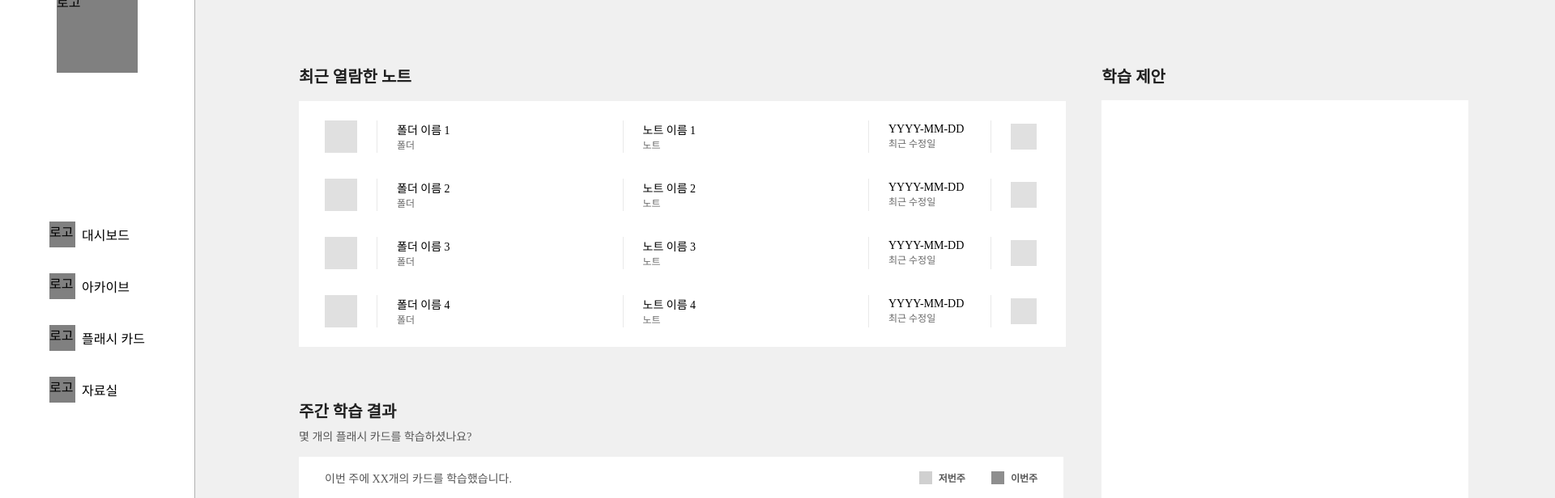
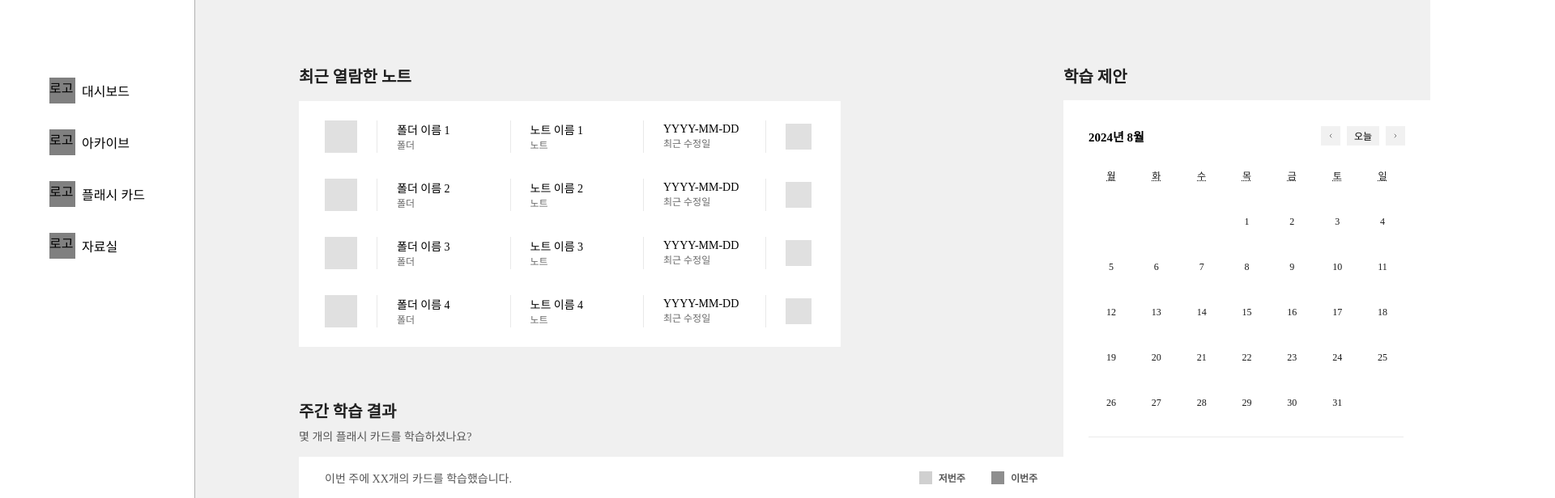
Before and after one commit to UMC-CARDIFY/Client-V1, a React (Vite) app: page /dashboard in a window 1280 px wide. Shown: the part 120-736 px from the top of the page at 81% size, 1920 px wide, since content can reach past the window. Built offline with nearby package versions, Linux system fonts and the light colour scheme.

Commit message:
chore: react-pagination 재설치

```diff
--- a/package.json
+++ b/package.json
@@ -18,6 +18,7 @@
     "react-dom": "^18.3.1",
     "react-icons": "^5.2.1",
     "react-paginate": "^8.2.0",
+    "react-pagination": "^1.0.0",
     "react-responsive": "^10.0.0",
     "react-router-dom": "^6.24.1",
     "styled-components": "^6.1.11",
--- a/src/pages/Dashboard/components/RecentNote/RecentNoteItem.jsx
+++ b/src/pages/Dashboard/components/RecentNote/RecentNoteItem.jsx
@@ -25,6 +25,14 @@ const NoteInfoContainer = styled.div`
   display: flex;
   flex-direction: column;
   width: 15.90625rem;
+
+  @media (max-width: 1440px) {
+    width: 7.21875rem;
+  }
+
+  @media (max-width: 1024px) {
+    width: 6.3125rem;
+  }
 `;
 
 const DateInfoContainer = styled.div`
--- a/src/pages/Dashboard/components/RecentNote/RecentNotes.jsx
+++ b/src/pages/Dashboard/components/RecentNote/RecentNotes.jsx
@@ -1,5 +1,6 @@
 import styled from 'styled-components';
 import RecentNoteItem from './RecentNoteItem';
+import { useMediaQuery } from 'react-responsive';
 
 const Title = styled.h2`
   color: var(--Black, #1F1F1F);
@@ -14,7 +15,7 @@ const Title = styled.h2`
 
 const RecentNotesContainer = styled.div`
   display: flex;
-  width: 56.2rem; /* 피그마대로 하면 안 맞음 이유를 모르겠어요*/
+  width: 56.2rem; /* 피그마대로 하면 안 맞음 이유를 모르겠어요 */
   min-width: 32.8125rem;
   height: auto;
   padding: 0.5rem 1.5rem;
@@ -22,9 +23,21 @@ const RecentNotesContainer = styled.div`
   align-items: flex-start;
   background-color: #ffffff;
   margin-left: 8rem;
+
+  @media (max-width: 1440px) {
+    width: 38.825rem; /* 피그마랑 동일하게 하기 위해서 피그마 사이즈보다 - 0.2475 rem 함 */
+    min-width: 32.8125rem;
+  }
+
+  @media (max-width: 1024px) {
+    width: 37.0125rem; /* 피그마랑 동일하게 하기 위해서 피그마 사이즈보다 - 0.2475 rem 함 */
+    min-width: 32.8125rem;
+  }
 `;
 
 const RecentNotes = () => {
+  const isTablet = useMediaQuery({ maxWidth: 1024 });
+
   return (
     <>
       <Title>최근 열람한 노트</Title>
@@ -32,7 +45,9 @@ const RecentNotes = () => {
         <RecentNoteItem folderName="폴더 이름 1" noteName="노트 이름 1" lastModified="YYYY-MM-DD" />
         <RecentNoteItem folderName="폴더 이름 2" noteName="노트 이름 2" lastModified="YYYY-MM-DD" />
         <RecentNoteItem folderName="폴더 이름 3" noteName="노트 이름 3" lastModified="YYYY-MM-DD" />
-        <RecentNoteItem folderName="폴더 이름 4" noteName="노트 이름 4" lastModified="YYYY-MM-DD" />
+        {!isTablet && (
+          <RecentNoteItem folderName="폴더 이름 4" noteName="노트 이름 4" lastModified="YYYY-MM-DD" />
+        )}
       </RecentNotesContainer>
     </>
   );
--- a/src/pages/Dashboard/components/StudySuggestion/StudyCalendar.jsx
+++ b/src/pages/Dashboard/components/StudySuggestion/StudyCalendar.jsx
@@ -1,137 +1,293 @@
 import { useState } from 'react';
-import {
-  format,
-  addMonths,
-  subMonths,
-  startOfWeek,
-  endOfWeek,
-  startOfMonth,
-  endOfMonth,
-  addDays,
-  isSameDay
-} from 'date-fns';
+import Calendar from 'react-calendar';
+import 'react-calendar/dist/Calendar.css';
 import styled from 'styled-components';
+import StudyCard from './StudyCard';
+const Container = styled.div`
+  flex-shrink: 0;
+  background: #fff;
+  padding-left: 1.94rem;
+  padding-right: 1.94rem;
+  padding-top: 2rem;
+`;
 
 const CalendarHeader = styled.div`
   display: flex;
+  align-items: center;
   justify-content: space-between;
-  padding: 1rem;
+  margin-bottom: 1rem;
 `;
 
-const Button = styled.button`
-  background: #007bff;
-  color: white;
-  border: none;
-  padding: 0.5rem 1rem;
-  cursor: pointer;
+const CalendarTitle = styled.div`
+  color: #000;
+  font-family: Pretendard;
+  font-size: 0.9375rem;
+  font-weight: 600;
+  margin-right: auto;
 `;
 
-const DaysOfWeek = styled.div`
+const NavigationContainer = styled.div`
   display: flex;
-  justify-content: space-between;
-  padding: 0.5rem;
+  align-items: center;
+  gap: 0.5rem;
 `;
 
-const Day = styled.div`
-  width: 2rem;
-  text-align: center;
-`;
-
-const CalendarGrid = styled.div`
-  display: grid;
-  grid-template-columns: repeat(7, 1fr);
-`;
-
-const CalendarCell = styled.div`
-  padding: 1rem;
-  text-align: center;
-  background: ${(props) => (props.isToday ? '#007bff' : 'transparent')};
-  color: ${(props) => (props.isToday ? 'white' : 'black')};
+const NavigationButton = styled.button`
+  width: 1.5rem;
+  height: 1.5rem;
+  flex-shrink: 0;
+  background: #F1F1F1;
+  border: none;
+  display: flex;
+  align-items: center;
+  justify-content: center;
   cursor: pointer;
 
-  &:hover {
-    background: #e6e6e6;
+  svg {
+    width: 24px;
+    height: 24px;
+  }
+
+  rect {
+    fill: #F1F1F1;
+  }
+
+  path {
+    stroke: black;
+    strokeLinecap: round;
+    strokeLinejoin: round;
   }
 `;
 
+const TodayButton = styled.button`
+  display: flex;
+  width: var(--line-height-xl, 2.5rem);
+  height: 1.5rem;
+  padding: var(--UI-Component-xxxxxS, 0.25rem) 0.5rem;
+  justify-content: center;
+  align-items: center;
+  gap: 0.5rem;
+  flex-shrink: 0;
+  background: #F1F1F1;
+  border: none;
+  cursor: pointer;
+  color: #000;
+  text-align: center;
+  font-family: Pretendard;
+  font-size: 0.75rem;
+  font-weight: 500;
+  line-height: normal;
+`;
+
+const StyledCalendar = styled(Calendar)`
+  width: 100%;
+  border: none;
+  .react-calendar__navigation {
+    display: none;
+  }
+  .react-calendar__month-view__weekdays {
+    display: flex;
+    justify-content: space-between;
+  }
+  .react-calendar__month-view__weekdays__weekday {
+    display: flex;
+    justify-content: center;
+    align-items: center;
+    width: 2.75rem;
+    height: 2.75rem;
+    color: var(--Grays-Black, #1A1A1A);
+    font-family: Pretendard;
+    font-size: 0.75rem;
+    font-weight: 500;
+    text-align: center;
+  }
+  .react-calendar__month-view__days__day {
+    display: flex;
+    flex-direction: column;
+    justify-content: space-between;
+    align-items: center;
+    width: 2.75rem;
+    height: 2.75rem;
+    color: var(--Grays-Black, #1A1A1A);
+    font-family: Pretendard;
+    font-size: 0.75rem;
+    font-weight: 400;
+    margin-top: 0.75rem;
+  }
+  .react-calendar__tile {
+    display: flex;
+    align-items: center;
+    justify-content: center;
+    background: none;
+    &:hover {
+      background: none;
+    }
+    &:focus {
+      background: none;
+    }
+  }
+  .react-calendar__tile--now {
+    background: none;
+  }
+  .react-calendar__tile--hasCards {
+    background: var(--Grays-Gray2, #B1B1B1);
+    color: black;
+    &:hover {
+      background: var(--Grays-Gray2, #B1B1B1);
+    }
+  }
+  .react-calendar__tile--hasCards.react-calendar__tile--active {
+    background: var(--Grays-Gray2, #B1B1B1);
+    color: white;
+  }
+  .react-calendar__month-view__days__day--neighboringMonth {
+    visibility: hidden;
+  }
+`;
+
+const Divider = styled.div`
+  width: 24.3125rem;
+  height: 0.0625rem;
+  flex-shrink: 0;
+  background: #EBEBEB;
+  margin-top: 1.25rem;
+  margin-bottom: 0.5rem;
+`;
+
+const CardsContainer = styled.div`
+  max-height: 21rem;
+  overflow-y: auto;
+`;
+
+const formatShortWeekday = (locale, date) => {
+  const weekdays = ['일', '월', '화', '수', '목', '금', '토'];
+  return weekdays[date.getDay()];
+};
+
+const formatDay = (locale, date) => {
+  return date.getDate().toString();
+};
+
 const StudyCalendar = () => {
-  const [currentMonth, setCurrentMonth] = useState(new Date());
-  const [selectedDate, setSelectedDate] = useState(new Date());
+  const [date, setDate] = useState(new Date());
+  const [viewDate, setViewDate] = useState(new Date());
+  const [cards, setCards] = useState([]);
 
-  const renderHeader = () => {
-    return (
-      <CalendarHeader>
-        <Button onClick={() => setCurrentMonth(subMonths(currentMonth, 1))}>
-          이전
-        </Button>
-        <div>{format(currentMonth, 'yyyy년 MM월')}</div>
-        <Button onClick={() => setCurrentMonth(addMonths(currentMonth, 1))}>
-          다음
-        </Button>
-      </CalendarHeader>
-    );
+  const studyCards = {
+    '2024-07-03': [{ name: '노트 1', timeLeft: '3시간 20분 후' }],
+    '2024-07-11': [{ name: '노트 2', timeLeft: '5일 2시간 후' }],
+    '2024-07-13': [
+      { name: '노트 3', timeLeft: '10분 후' },
+      { name: '노트 4', timeLeft: '2시간 10분 후' },
+      { name: '노트 4', timeLeft: '3시간 10분 후' },
+      { name: '노트 4', timeLeft: '1시간 10분 후' },
+      { name: '노트 4', timeLeft: '5시간 10분 후' }
+    ]
   };
 
-  const renderDaysOfWeek = () => {
-    const days = [];
-    const startDate = startOfWeek(new Date());
+  const handlePrevMonth = () => {
+    setViewDate(new Date(viewDate.getFullYear(), viewDate.getMonth() - 1, 1));
+  };
 
-    for (let i = 0; i < 7; i++) {
-      days.push(
-        <Day key={i}>{format(addDays(startDate, i), 'EEE')}</Day>
-      );
+  const handleNextMonth = () => {
+    setViewDate(new Date(viewDate.getFullYear(), viewDate.getMonth() + 1, 1));
+  };
+
+  const handleToday = () => {
+    const today = new Date();
+    setViewDate(new Date(today.getFullYear(), today.getMonth(), 1));
+    setDate(today);
+    setCards([]);
+  };
+
+  const handleClickDay = (value) => {
+    setDate(value);
+    const formattedDate = formatDate(value);
+    const sortedCards = (studyCards[formattedDate] || []).sort((a, b) => {
+      const timeA = parseTimeLeft(a.timeLeft);
+      const timeB = parseTimeLeft(b.timeLeft);
+      return timeA - timeB;
+    });
+    setCards(sortedCards);
+  };
+
+  const formatDate = (date) => {
+    const d = new Date(date);
+    const month = `${d.getMonth() + 1}`.padStart(2, '0');
+    const day = `${d.getDate()}`.padStart(2, '0');
+    return `${d.getFullYear()}-${month}-${day}`;
+  };
+
+  const parseTimeLeft = (timeLeft) => {
+    const timeParts = timeLeft.match(/(\d+)(?=[년달일시간분])/g) || [];
+    let totalMinutes = 0;
+
+    if (timeParts.length === 4) {
+      totalMinutes += parseInt(timeParts[0]) * 525600; // 년
+      totalMinutes += parseInt(timeParts[1]) * 43800;  // 달
+      totalMinutes += parseInt(timeParts[2]) * 1440;   // 일
+      totalMinutes += parseInt(timeParts[3]);          // 시간
+    } else if (timeParts.length === 3) {
+      totalMinutes += parseInt(timeParts[0]) * 43800;  // 달
+      totalMinutes += parseInt(timeParts[1]) * 1440;   // 일
+      totalMinutes += parseInt(timeParts[2]);          // 시간
+    } else if (timeParts.length === 2) {
+      totalMinutes += parseInt(timeParts[0]) * 1440;   // 일
+      totalMinutes += parseInt(timeParts[1]);          // 시간
+    } else if (timeParts.length === 1) {
+      totalMinutes += parseInt(timeParts[0]);          // 분
     }
 
-    return <DaysOfWeek>{days}</DaysOfWeek>;
-  };
-
-  const renderCells = () => {
-    const monthStart = startOfMonth(currentMonth);
-    const monthEnd = endOfMonth(monthStart);
-    const startDate = startOfWeek(monthStart);
-    const endDate = endOfWeek(monthEnd);
-
-    const rows = [];
-    let days = [];
-    let day = startDate;
-    let formattedDate = '';
-
-    while (day <= endDate) {
-      for (let i = 0; i < 7; i++) {
-        formattedDate = format(day, 'd');
-
-        days.push(
-          <CalendarCell
-            key={day}
-            isToday={isSameDay(day, new Date())}
-            onClick={() => setSelectedDate(day)}
-          >
-            <span>{formattedDate}</span>
-          </CalendarCell>
-        );
-
-        day = addDays(day, 1);
-      }
-
-      rows.push(
-        <div key={day}>{days}</div>
-      );
-
-      days = [];
-    }
-
-    return <CalendarGrid>{rows}</CalendarGrid>;
+    return totalMinutes;
   };
 
   return (
-    <div>
-      {renderHeader()}
-      {renderDaysOfWeek()}
-      {renderCells()}
-      <div>
-        <h2>선택된 날짜: {format(selectedDate, 'yyyy년 MM월 dd일')}</h2>
-      </div>
-    </div>
+    <Container>
+      <CalendarHeader>
+        <CalendarTitle>{`${viewDate.getFullYear()}년 ${viewDate.getMonth() + 1}월`}</CalendarTitle>
+        <NavigationContainer>
+          <NavigationButton onClick={handlePrevMonth}>
+            <svg xmlns="http://www.w3.org/2000/svg" width="24" height="24" viewBox="0 0 24 24" fill="none">
+              <rect width="24" height="24" fill="#F1F1F1"/>
+              <path d="M14 8L10 12L14 16" stroke="black" strokeLinecap="round" strokeLinejoin="round"/>
+            </svg>
+          </NavigationButton>
+          <TodayButton onClick={handleToday}>오늘</TodayButton>
+          <NavigationButton onClick={handleNextMonth}>
+            <svg xmlns="http://www.w3.org/2000/svg" width="24" height="24" viewBox="0 0 24 24" fill="none">
+              <rect width="24" height="24" fill="#F1F1F1"/>
+              <path d="M10 8L14 12L10 16" stroke="black" strokeLinecap="round" strokeLinejoin="round"/>
+            </svg>
+          </NavigationButton>
+        </NavigationContainer>
+      </CalendarHeader>
+      <StyledCalendar
+        onChange={setDate}
+        value={date}
+        activeStartDate={viewDate}
+        onActiveStartDateChange={({ activeStartDate }) => setViewDate(activeStartDate)}
+        onClickDay={handleClickDay}
+        tileContent={({ date }) => {
+          const formattedDate = formatDate(date);
+          return studyCards[formattedDate] ? (
+            <div className="highlight" />
+          ) : null;
+        }}
+        tileClassName={({ date }) => {
+          const formattedDate = formatDate(date);
+          return studyCards[formattedDate] ? 'react-calendar__tile--hasCards' : '';
+        }}
+        formatShortWeekday={formatShortWeekday}
+        formatDay={formatDay}
+        locale="ko-KR"
+      />
+      <Divider />
+      <CardsContainer>
+        {cards.map((card, index) => (
+          <StudyCard key={index} card={card} />
+        ))}
+      </CardsContainer>
+    </Container>
   );
 };
 
--- /dev/null
+++ b/src/pages/Dashboard/components/StudySuggestion/StudyCard.jsx
@@ -0,0 +1,61 @@
+import styled from 'styled-components';
+import PropTypes from 'prop-types';
+
+const CardContainer = styled.div`
+  display: flex;
+  align-items: center;
+  padding: 1rem;
+  background: #fff;
+  margin-top: 1rem;
+  border: 1px solid #EBEBEB;
+
+`;
+
+const CardIcon = styled.div`
+  width: 1.5rem;
+  height: 1.5rem;
+  background: #E0E0E0;
+  margin-right: 1rem;
+`;
+
+const CardDetails = styled.div`
+  display: flex;
+  flex-direction: column;
+`;
+
+const CardTitle = styled.div`
+  color: var(--Grays-Black, #1A1A1A);
+  font-family: Pretendard;
+  font-size: 0.875rem;
+  font-style: normal;
+  font-weight: 600;
+  line-height: normal;
+`;
+
+const CardSubtitle = styled.div`
+  color: #696969;
+  font-family: Pretendard;
+  font-size: 0.75rem;
+  font-style: normal;
+  font-weight: 500;
+  line-height: normal;
+`;
+
+const StudyCard = ({ card }) => (
+  <CardContainer>
+    <CardIcon />
+    <CardDetails>
+      <CardTitle>{card.timeLeft}</CardTitle>
+      <CardSubtitle>{card.name}</CardSubtitle>
+    </CardDetails>
+  </CardContainer>
+);
+
+StudyCard.propTypes = {
+  card: PropTypes.shape({
+    timeLeft: PropTypes.string.isRequired,
+    name: PropTypes.string.isRequired
+  }).isRequired
+};
+
+export default StudyCard;
--- a/src/pages/Dashboard/components/StudySuggestion/StudySuggestions.jsx
+++ b/src/pages/Dashboard/components/StudySuggestion/StudySuggestions.jsx
@@ -1,11 +1,13 @@
 
 import styled from 'styled-components';
+import StudyCalendar from './StudyCalendar';
 
 const Container = styled.div`
   width: 28.3125rem;
   height: 46.75rem;
   flex-shrink: 0;
   background: #fff;
+  overflow: hidden;
 `;
 
 const Title = styled.div`
@@ -19,11 +21,13 @@ const Title = styled.div`
   margin-bottom: 1rem;
 `;
 
+
 const StudySuggestions = () => {
   return (
     <>
       <Title>학습 제안</Title>
       <Container>
+      <StudyCalendar />
       </Container>
     </>
   );
--- a/src/pages/Dashboard/index.jsx
+++ b/src/pages/Dashboard/index.jsx
@@ -8,8 +8,8 @@ import styled from 'styled-components';
 
 const Container = styled.div`
   display: flex;
-  width: 1920px;
-  height: 1080px;
+  width: 100%;
+  height: 100vh;
 `;
 
 const MainContent = styled.div`
```
Also changed, not shown: src/pages/Dashboard/components/StudySuggestion/TestComponent.jsx (deleted, +0 -14 lines), 1 other file (tests, documents, lock files or other folders).
